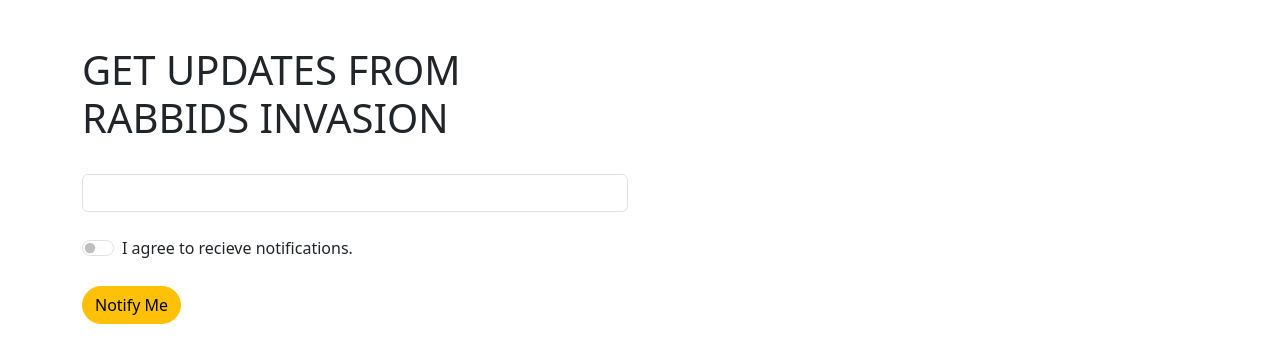
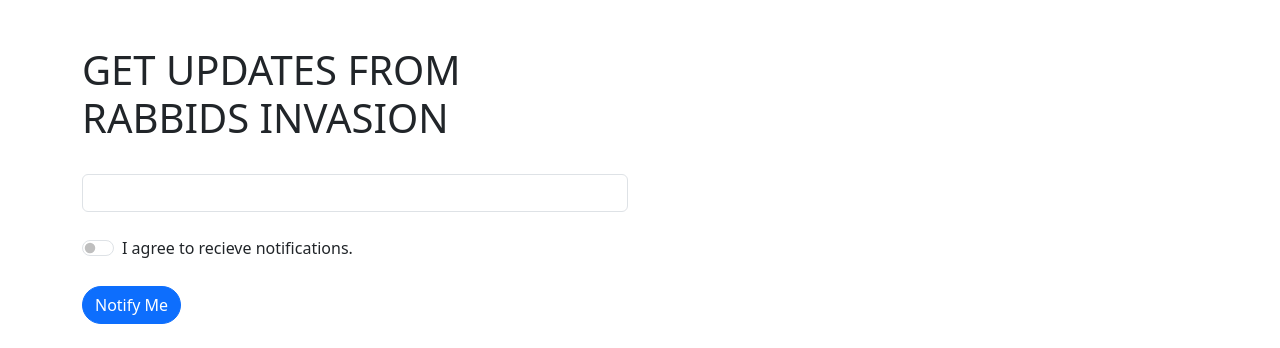
Before and after one commit to GelvisAnnika14/FV_ICT9S_Q2Practice3_Gelvis_Annika, a plain HTML site: page index.html in a window 1280 px wide. Shown: the part 1048-1396 px from the top of the page. Drawn offline with nearby package versions, Linux system fonts and the light colour scheme.

Commit message:
Change button class from warning to primary

```diff
--- a/index.html
+++ b/index.html
@@ -57,7 +57,7 @@
 				</div>
 
 				<br>
-				<button type="button" class=" btn btn-warning mb-4 rounded-5">Notify Me</button>
+				<button type="button" class=" btn btn-primary mb-4 rounded-5">Notify Me</button>
 
 			</form>
 		</div>
```
